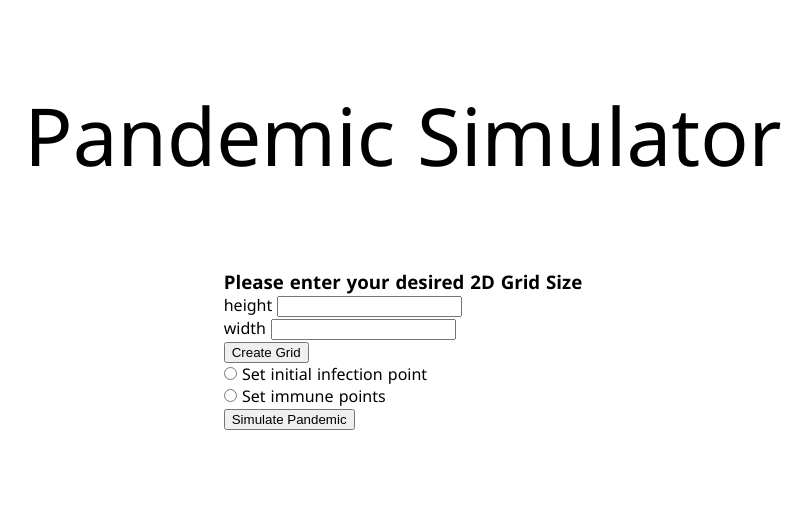
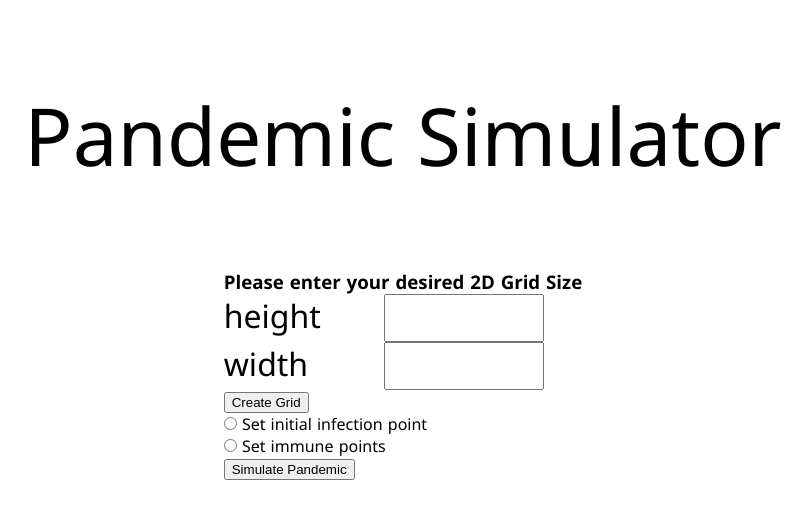
Before and after one commit to mbrecht/pandemic-sim, a Nuxt app: page / in a window 1280 px wide. Shown: the top 518 px of the page, without its empty margins (237-1049 px from the left). Built offline with nearby package versions, Linux system fonts and the light colour scheme.

Commit message:
adds styling

```diff
--- a/components/InputField.vue
+++ b/components/InputField.vue
@@ -27,3 +27,18 @@ export default {
   }
 };
 </script>
+
+<style scoped>
+.input-field {
+  font-size: 2rem;
+  width: 20rem;
+  display: flex;
+  justify-content: space-between;
+}
+
+.input {
+  font-size: 1.5rem;
+  padding: 0.5rem;
+  width: 10rem;
+}
+</style>
```
